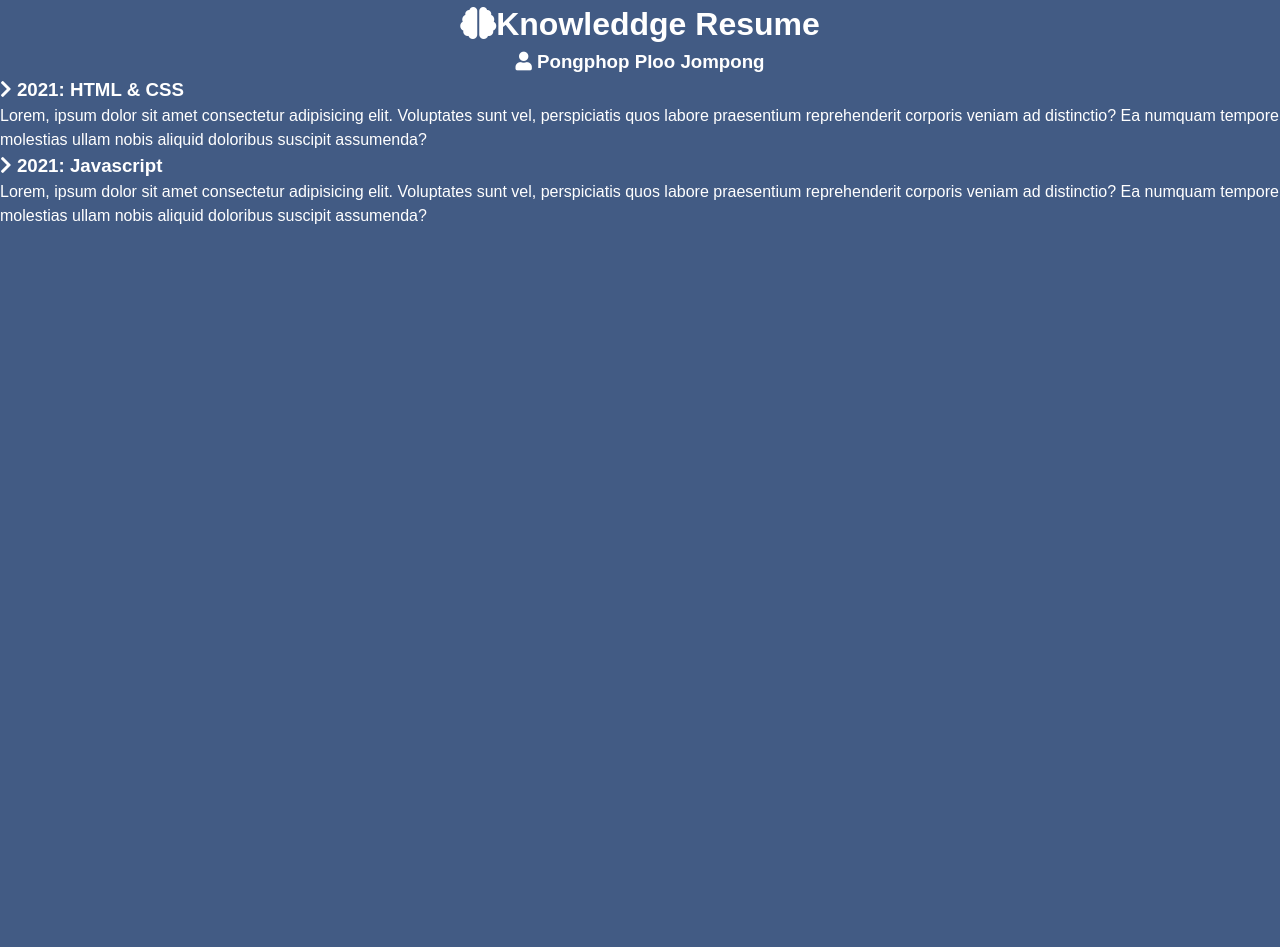
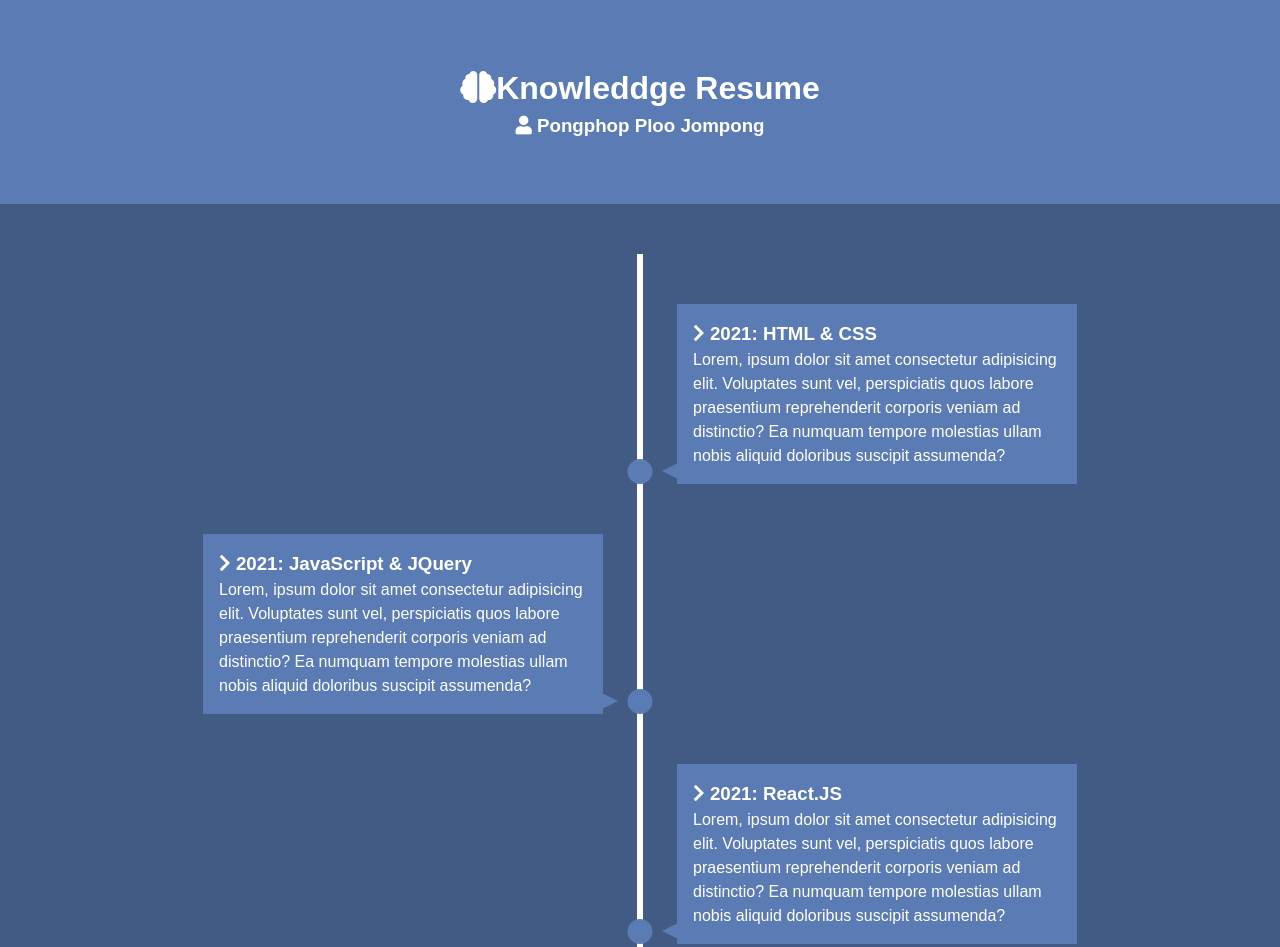
Before and after one commit to PlooJompong/Timeline, a plain HTML site: page index.html in a window 1280 px wide. Shown: the top 947 px of the page. Before the commit the page ends 800 px from the top, so only its background shows below. Drawn offline with Linux system fonts and the light colour scheme.

Commit message:
Timeline

```diff
--- a/css/style.css
+++ b/css/style.css
@@ -1,5 +1,5 @@
 :root {
-  --primaty-color: #425b84;
+  --primary-color: #425b84;
   --secondary-color: #5b7bb4;
   --max-width: 1100px;
 }
@@ -10,23 +10,24 @@ html {
 }
 
 *,
-*::before,
-*::after {
+*:before,
+*:after {
   margin: 0;
   padding: 0;
   box-sizing: inherit;
 }
 
+/* Base */
 body {
   font: normal 1rem/1.5 'Arial', sans-serif;
-  background: var(--primaty-color);
+  background: var(--primary-color);
   color: #fff;
   overflow-x: hidden;
   padding-bottom: 50px;
 }
 
 #main-header {
-  background: var(--secondary-color)
+  background: var(--secondary-color);
   padding: 4rem 0;
 }
 
@@ -39,3 +40,76 @@ body {
 h1 {
   font-size: 2.3 rem;
 }
+
+/* Timeline */
+#timeline ul {
+  background: var(--primary-color);
+  padding: 50px 0;
+}
+
+#timeline ul li {
+  list-style: none;
+  position: relative;
+  width: 6px;
+  margin: 0 auto;
+  padding-top: 50px;
+  background: #fff;
+}
+
+/* Boxes */
+#timeline ul li div {
+  position: relative;
+  bottom: 0;
+  width: 400px;
+  padding: 1rem;
+  background: var(--secondary-color);
+  transition: all 0.5s ease-in-out;
+}
+
+/* Right side */
+#timeline ul li:nth-child(odd) div {
+  left: 40px;
+}
+
+/* left side */
+#timeline ul li:nth-child(even) div {
+  left: -434px;
+}
+
+/* Dots */
+#timeline ul li:after {
+  content: '';
+  position: absolute;
+  left: 50%;
+  bottom: 0;
+  width: 25px;
+  height: 25px;
+  background: var(--secondary-color);
+  transform: translateX(-50%);
+  border-radius: 50%;
+  transition: background 0.5s ease-in-out;
+}
+
+/* Arrows Base */
+#timeline div:before {
+  content: '';
+  position: absolute;
+  bottom: 5px;
+  width: 0;
+  height: 0;
+  border-style: solid;
+}
+
+/* Right Side Arrow */
+#timeline ul li:nth-child(odd) div:before {
+  left: -15px;
+  border-width: 8px 16px 8px 0;
+  border-color: transparent var(--secondary-color) transparent transparent;
+}
+
+/* Left Side Arrow */
+#timeline ul li:nth-child(even) div:before {
+  right: -15px;
+  border-width: 8px 0px 8px 16px;
+  border-color: transparent transparent transparent var(--secondary-color);
+}
--- a/index.html
+++ b/index.html
@@ -8,7 +8,7 @@
   <title>Document</title>
 </head>
 <body>
-  <header id="main.header">
+  <header id="main-header">
     <div class="container">
       <h1><i class="fas fa-brain"></i>Knowleddge Resume</h1>
       <h3><i class="fas fa-user"></i> Pongphop Ploo Jompong</h3>
@@ -25,7 +25,19 @@
       </li>
       <li>
         <div>
-          <h3><i class="fas fa-chevron-right"></i> 2021: Javascript</h3>
+          <h3><i class="fas fa-chevron-right"></i> 2021: JavaScript & JQuery</h3>
+          <p>Lorem, ipsum dolor sit amet consectetur adipisicing elit. Voluptates sunt vel, perspiciatis quos labore praesentium reprehenderit corporis veniam ad distinctio? Ea numquam tempore molestias ullam nobis aliquid doloribus suscipit assumenda?</p>
+        </div>
+      </li>
+      <li>
+        <div>
+          <h3><i class="fas fa-chevron-right"></i> 2021: React.JS</h3>
+          <p>Lorem, ipsum dolor sit amet consectetur adipisicing elit. Voluptates sunt vel, perspiciatis quos labore praesentium reprehenderit corporis veniam ad distinctio? Ea numquam tempore molestias ullam nobis aliquid doloribus suscipit assumenda?</p>
+        </div>
+      </li>
+      <li>
+        <div>
+          <h3><i class="fas fa-chevron-right"></i> 2021: Vue.JS</h3>
           <p>Lorem, ipsum dolor sit amet consectetur adipisicing elit. Voluptates sunt vel, perspiciatis quos labore praesentium reprehenderit corporis veniam ad distinctio? Ea numquam tempore molestias ullam nobis aliquid doloribus suscipit assumenda?</p>
         </div>
       </li>
```
